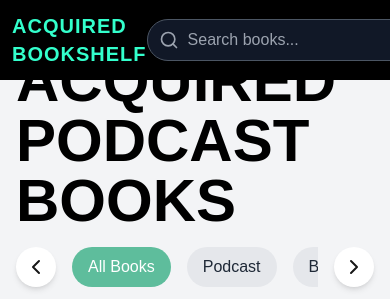
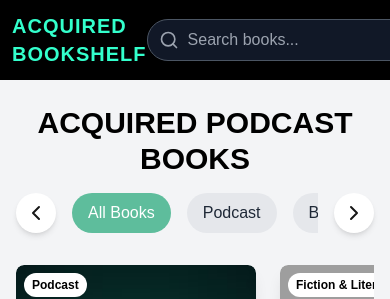
Before and after one commit to hurleywgly/acquired-bookshelf, a Next.js app: page / in a window 390 px wide. Shown: the top 299 px of the page. Built offline with nearby package versions, Linux system fonts and the light colour scheme; grey boxes are pictures that could not be loaded.

Commit message:
Optimize for mobile

```diff
--- a/app/page.tsx
+++ b/app/page.tsx
@@ -39,7 +39,7 @@
       <Header searchTerm={searchTerm} setSearchTerm={setSearchTerm} />
       <main className="flex-grow flex flex-col px-4 overflow-hidden">
         <div className="flex flex-col justify-center h-full">
-          <h1 className="text-6xl font-bold text-black">
+          <h1 className="text-3xl md:text-6xl font-bold text-black text-center md:text-left">
             ACQUIRED PODCAST BOOKS
           </h1>
           <CategoryNav
```
